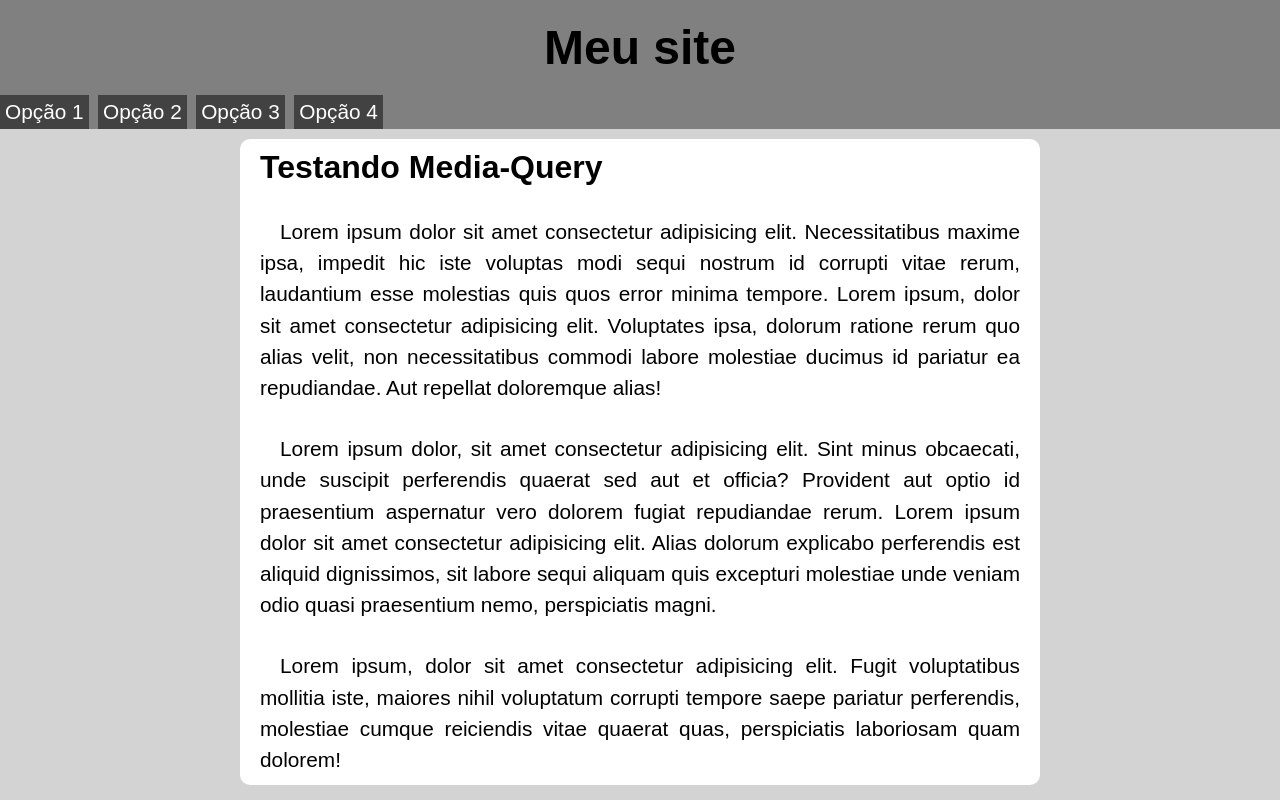
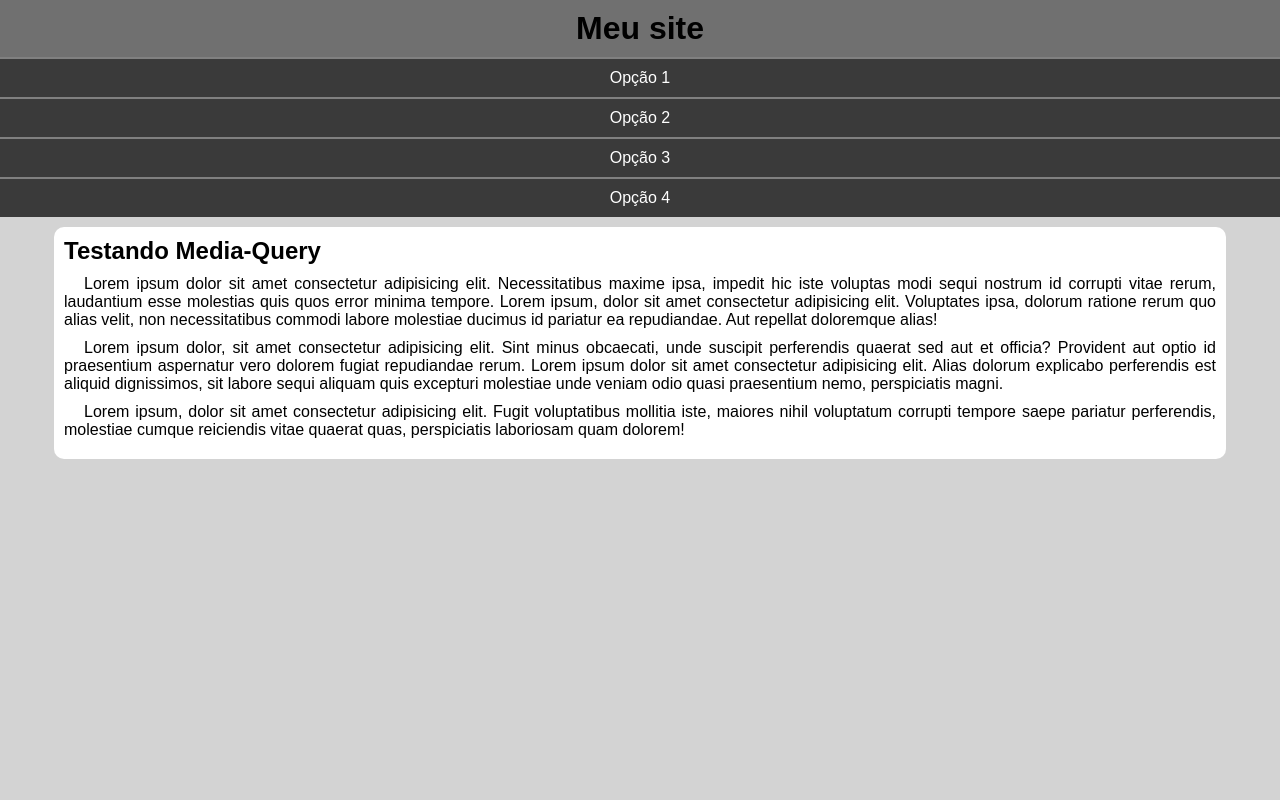
Before and after one commit to gabriel-s-passos-araujo/HTML-CSS, a plain HTML site: page exercicios/exerc027/mq005/index.html in a window 1280 px wide. Drawn offline with Linux system fonts and the light colour scheme.

Commit message:
preparando o documento

```diff
--- a/exercicios/exerc027/mq005/estilos/style.css
+++ b/exercicios/exerc027/mq005/estilos/style.css
@@ -1,61 +1,60 @@
 @charset "UTF-8";
 
 *{
+    font-family: Arial, Helvetica, sans-serif;
     margin: 0px;
     padding: 0px;
 }
 
 body, html{
-    font-family: Arial, Helvetica, sans-serif;
-}
-header{
-    background-color: gray;
-}
-
-header h1{
-    text-align: center;
-    font-size: 3em;
-    padding: 20px;
-}
-
-
-li{
-    display: inline-block;
-    padding: 5px;
-    margin-right: 5px;
-    color: white;
-    background-color: rgb(66, 66, 66);
-    font-size: 1.3em;
-}
-
-body{
     background-color: lightgray;
 }
 
+header{
+    background-color: rgb(112, 112, 112);
+}
+header h1{
+    padding: 10px;
+    text-align: center;
+}
+menu{
+    display: block;
+}
+menu ul{
+    list-style-type: none;
+}
+menu a{
+    display: block;
+    padding: 10px;
+    text-decoration: none;
+    background-color: rgb(58, 58, 58);
+    color: white;
+    text-align: center;
+    border-top: 2px solid gray;
+}
+
+menu a:hover{
+    background-color: rgba(128, 128, 128, 0.644);
+}
+
 main{
-    max-width: 800px;
+    width: 90vw;
     background-color: white;
+    margin: auto;
+    padding: 10px;
     border-radius: 10px;
-    margin: auto;
     margin-top: 10px;
+
 }
 
 section h1{
-    font-size: 2em;
-    margin: 10px;
-    padding: 10px;
+    padding-bottom: 10px;
+
 }
 
-p{
-    font-size: 1.3em;
-    margin: 10px;
-    padding: 10px;
-    line-height: 1.5em;
+section p{
     text-align: justify;
+    margin-bottom: 10px;
     text-indent: 20px;
+
 }
-
-a{
-    text-decoration: none;
-    color: white;
-}
```
Also changed, not shown: exercicios/exerc027/mq005/index.html (+1 -0 lines).
